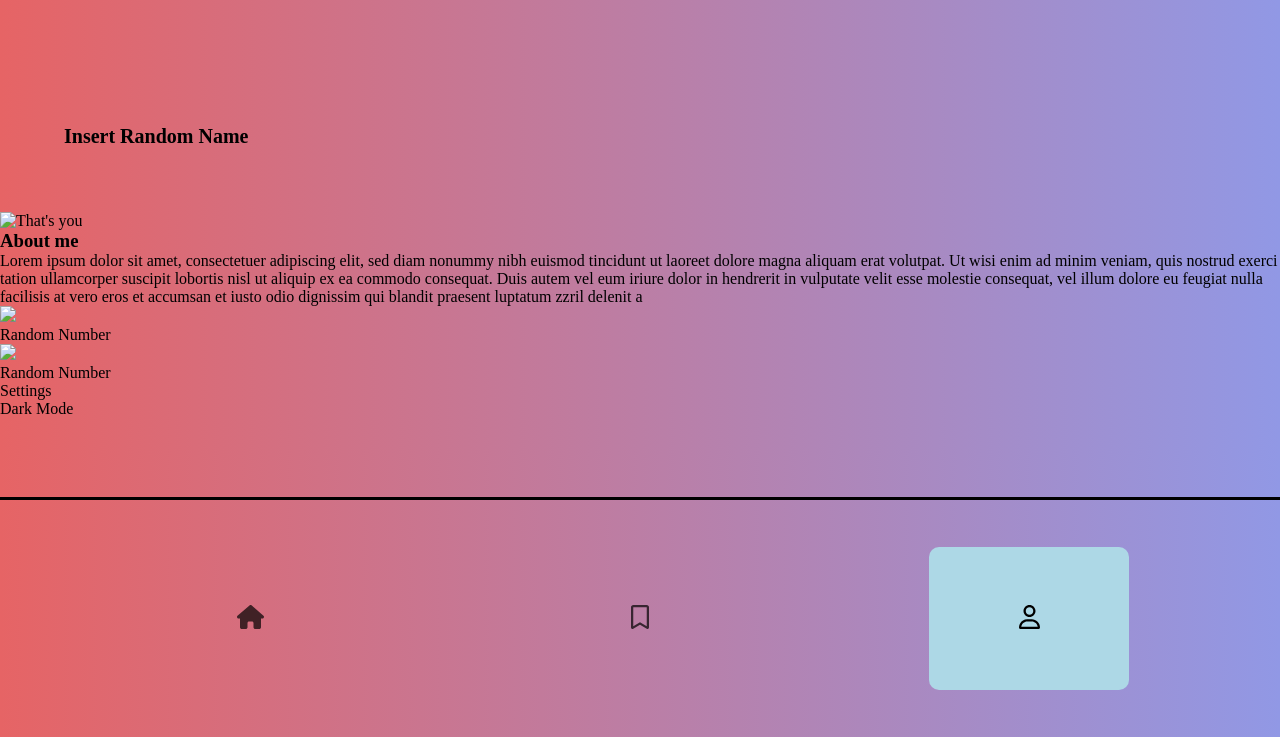
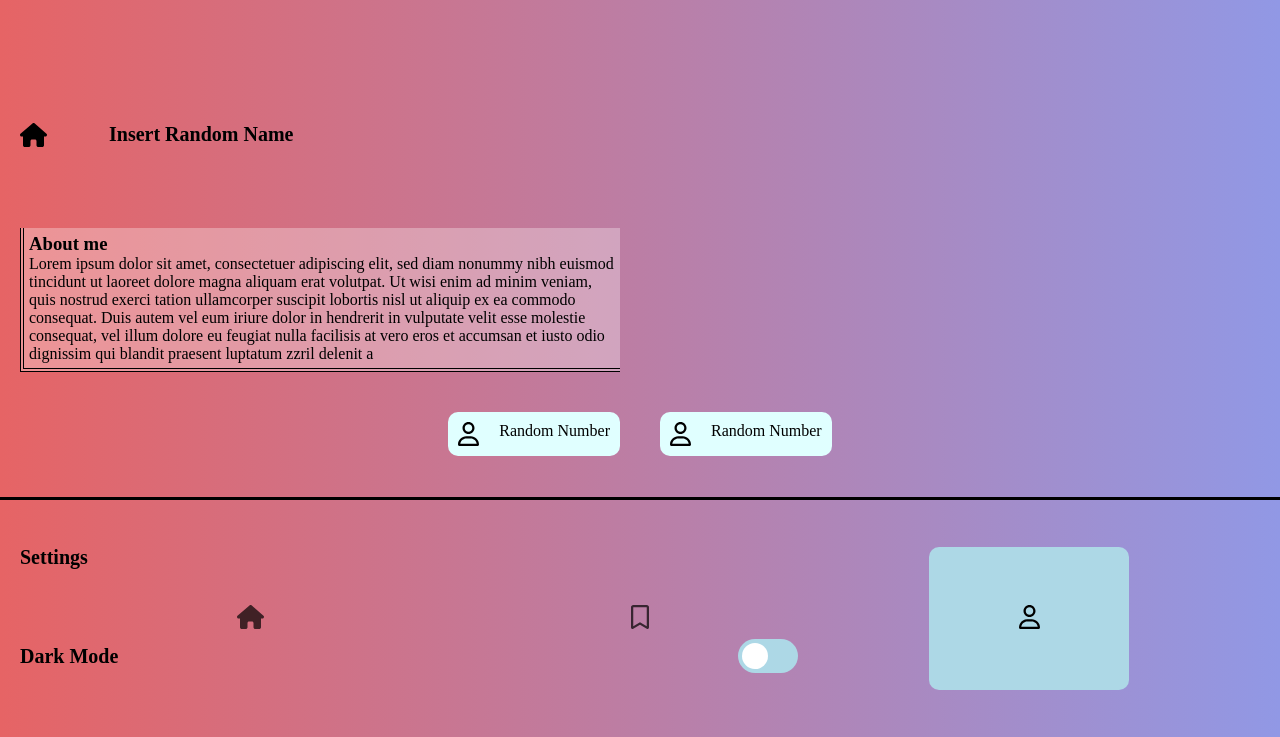
Before and after one commit to PhilippWeiss85/quiz-app, a plain HTML site: page profile.html in a window 1280 px wide. Shown: the part 63-800 px from the top of the page. Drawn offline with Linux system fonts and the light colour scheme.

Commit message:
add styling to profile.html

```diff
--- a/profile.html
+++ b/profile.html
@@ -12,12 +12,14 @@
       <h1>Quiz App</h1>
     </header>
     <section class="personal-information">
-      <figure>
-        <h2>Insert Random Name</h2>
-        <img src="xxx" alt="That's you" />
+      <figure class="personal-information--profile">
+        <h2 class="profile-name">Insert Random Name</h2>
+        <img src="./Images/house.svg" alt="That's you" />
       </figure>
+    </section>
+    <section class="about-me">
       <h3>About me</h3>
-      <p>
+      <article>
         Lorem ipsum dolor sit amet, consectetuer adipiscing elit, sed diam
         nonummy nibh euismod tincidunt ut laoreet dolore magna aliquam erat
         volutpat. Ut wisi enim ad minim veniam, quis nostrud exerci tation
@@ -26,26 +28,26 @@
         molestie consequat, vel illum dolore eu feugiat nulla facilisis at vero
         eros et accumsan et iusto odio dignissim qui blandit praesent luptatum
         zzril delenit a
-      </p>
+      </article>
     </section>
     <section class="counter">
       <div class="counter--created-questions">
-        <img src="xxx" />
+        <img aria-label="Created Questions" src="./Images/user.svg" />
         <p>Random Number</p>
       </div>
       <div class="counter--bookmarks">
-        <img src="xxx" />
+        <img aria-label="Bookmark Counter" src="./Images/user.svg" />
         <p>Random Number</p>
       </div>
     </section>
     <section class="settings">
-      <p>Settings</p>
+      <h4>Settings</h4>
     </section>
     <section class="darkmode">
-      <p>Dark Mode</p>
-      <label class="darkmode--switch">
+      <h4>Dark Mode</h4>
+      <label aria-label="switch-button" class="darkmode--switch">
         <input type="darkmode--checkbox" />
-        <span class="slider round"> </span>
+        <span class="darkmode--slider--round"> </span>
       </label>
     </section>
     <footer>
--- a/style.css
+++ b/style.css
@@ -40,6 +40,10 @@ h2 {
   font-size: 20px;
 }
 
+h4 {
+  font-size: 20px;
+}
+
 main {
   display: flex;
   flex-wrap: wrap;
@@ -66,9 +70,65 @@ button:active {
 
 .personal-information--profile {
   display: flex;
+  justify-content: flex-end;
+  align-items: center;
+  flex-direction: row-reverse;
+  margin: 20px;
+}
+
+.about-me,
+.counter,
+.settings,
+.darkmode {
+  margin: 20px;
+}
+
+.about-me {
+  max-width: 600px;
+  border-left: double 4px black;
+  border-bottom: double 4px black;
+  padding: 5px;
+  background-color: rgba(360, 360, 360, 0.3);
+}
+
+.counter {
+  display: flex;
+  flex-wrap: wrap;
+  border-radius: 10px;
   justify-content: center;
   align-items: center;
-  flex-direction: row-reverse;
+}
+
+.counter--created-questions {
+  display: flex;
+  justify-content: center;
+  padding: 10px;
+  margin: 20px;
+  gap: 20px;
+  background-color: lightcyan;
+  border-radius: 10px;
+}
+
+.counter--bookmarks {
+  display: flex;
+  justify-content: center;
+  padding: 10px;
+  margin: 20px;
+  gap: 20px;
+  background-color: lightcyan;
+  border-radius: 10px;
+}
+
+.settings {
+  padding-top: 50px;
+}
+
+.darkmode {
+  padding-top: 50px;
+  display: flex;
+  justify-content: flex-start;
+  gap: 50%;
+  align-items: center;
 }
 
 .darkmode--switch {
@@ -91,7 +151,7 @@ button:active {
   left: 0;
   right: 0;
   bottom: 0;
-  background-color: grey;
+  background-color: lightblue;
   -webkit-transition: 0.4s;
   transition: 0.4s;
 }
@@ -168,7 +228,8 @@ img {
 .tag {
   background-color: lightgray;
   border-radius: 1em;
-  padding: 0.2em;
+  padding: 0.52em;
+  width: auto;
 }
 
 .navbar {
```
